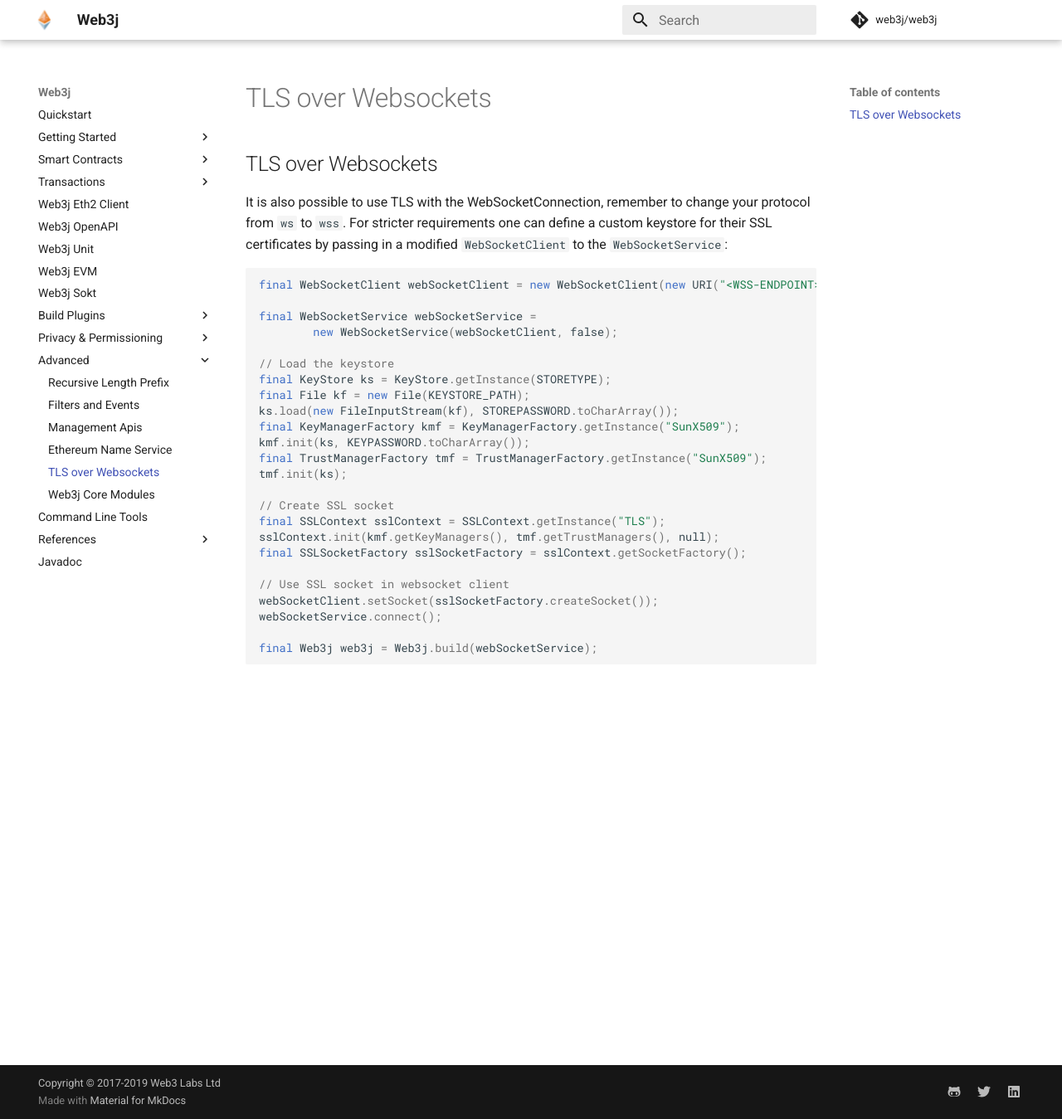
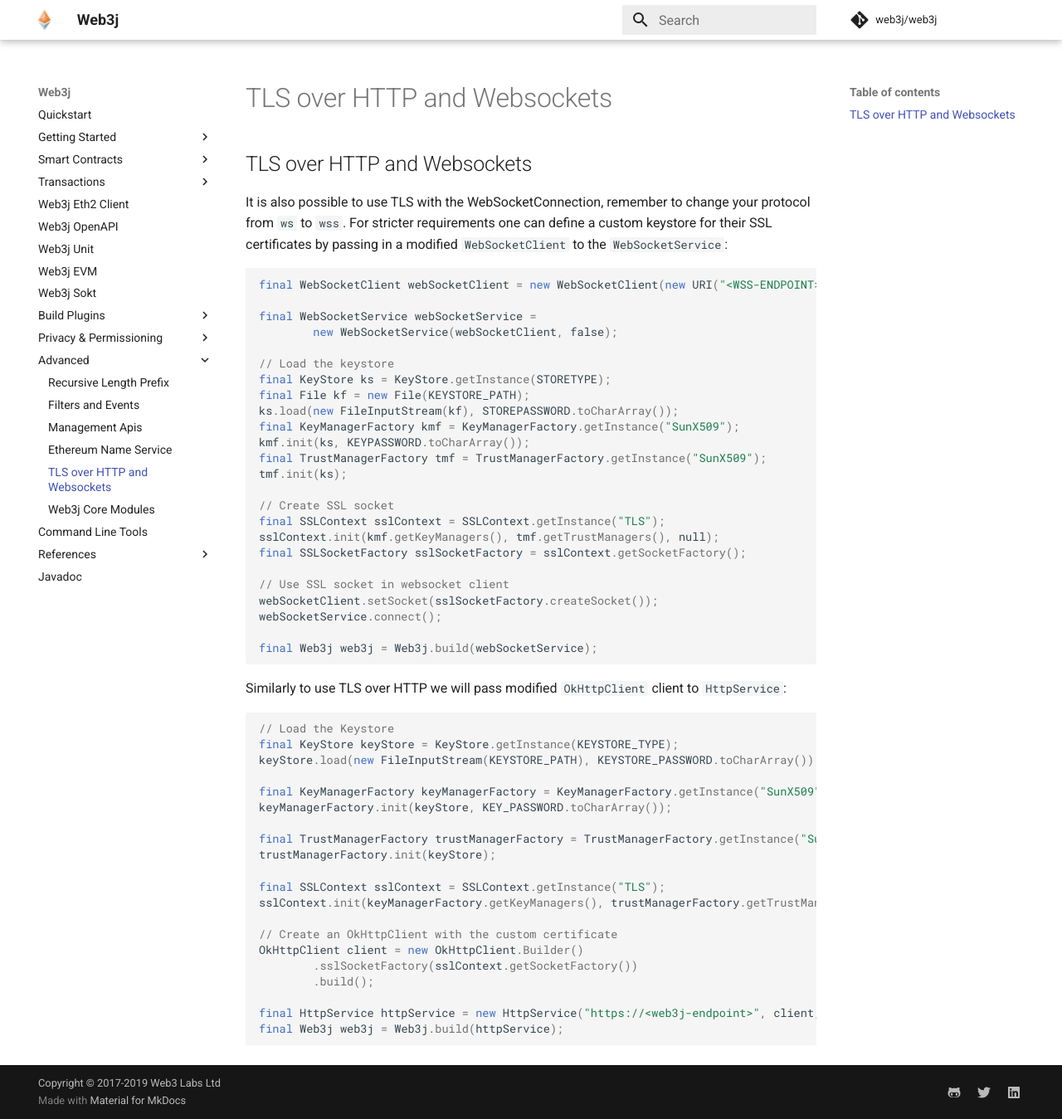
Before and after one commit to hyperledger/web3j-docs, an MkDocs documentation site: the page built from docs/advanced/tls_http_websockets.md, in a window 1280 px wide and 1349 px high. Shown: the whole window at 83% size. Built offline with MkDocs 1.6.1 and Material for MkDocs 9.7.7, drawn with Linux system fonts in a browser that asks for light colours; comment, search, counter and statistics services are not loaded; the version menu is left out.

Commit message:
added tls over http code

````diff
--- a/docs/advanced/tls_websockets.md
+++ b/docs/advanced/tls_http_websockets.md
@@ -1,4 +1,4 @@
-TLS over Websockets
+TLS over HTTP and Websockets
 -------------------
 
 It is also possible to use TLS with the WebSocketConnection, remember to change your protocol from `ws` to `wss`. For stricter requirements one can define a custom keystore for their SSL certificates by passing in a modified `WebSocketClient` to the `WebSocketService`:
@@ -29,3 +29,28 @@ webSocketService.connect();
 
 final Web3j web3j = Web3j.build(webSocketService);
 ```
+
+Similarly to use TLS over HTTP we will pass modified `OkHttpClient` client to `HttpService`:
+
+```java
+// Load the Keystore
+final KeyStore keyStore = KeyStore.getInstance(KEYSTORE_TYPE);
+keyStore.load(new FileInputStream(KEYSTORE_PATH), KEYSTORE_PASSWORD.toCharArray());
+
+final KeyManagerFactory keyManagerFactory = KeyManagerFactory.getInstance("SunX509");
+keyManagerFactory.init(keyStore, KEY_PASSWORD.toCharArray());
+
+final TrustManagerFactory trustManagerFactory = TrustManagerFactory.getInstance("SunX509");
+trustManagerFactory.init(keyStore);
+
+final SSLContext sslContext = SSLContext.getInstance("TLS");
+sslContext.init(keyManagerFactory.getKeyManagers(), trustManagerFactory.getTrustManagers(), null);
+
+// Create an OkHttpClient with the custom certificate
+OkHttpClient client = new OkHttpClient.Builder()
+        .sslSocketFactory(sslContext.getSocketFactory())
+        .build();
+
+final HttpService httpService = new HttpService("https://<web3j-endpoint>", client, false);
+final Web3j web3j = Web3j.build(httpService);
+```
--- a/mkdocs.yml
+++ b/mkdocs.yml
@@ -58,7 +58,7 @@ nav:
       - Filters and Events: advanced/filters_and_events.md
       - Management Apis: advanced/management_apis.md
       - Ethereum Name Service: advanced/ethereum_name_service.md
-      - TLS over Websockets: advanced/tls_websockets.md
+      - TLS over HTTP and Websockets: advanced/tls_http_websockets.md
       - Web3j Core Modules: advanced/web3j_core_modules.md
   - Command Line Tools: command_line_tools.md
   - References:
````
